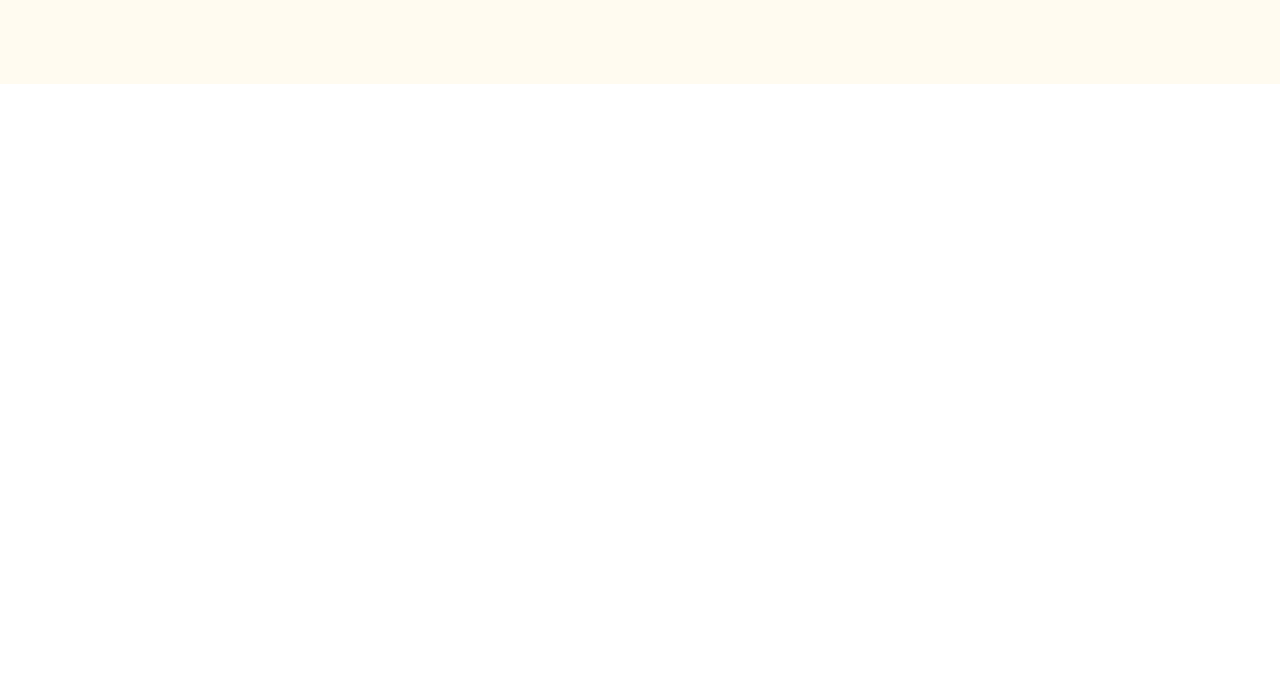
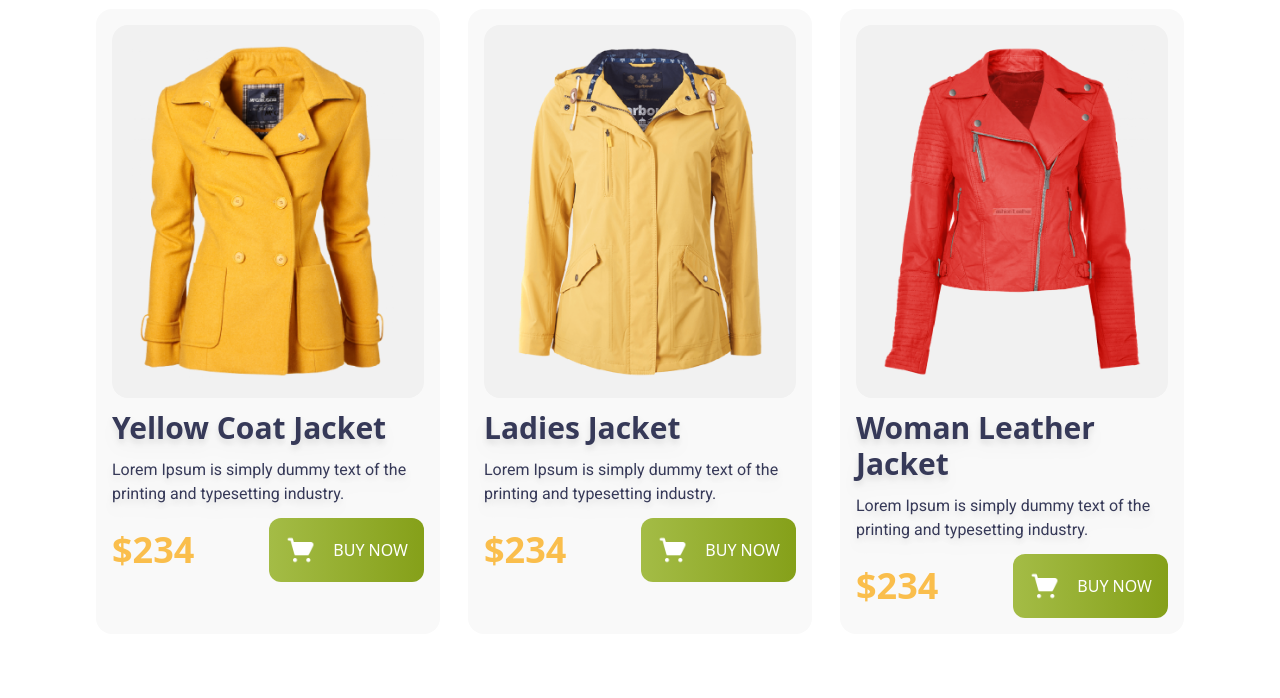
Before and after one commit to adibzamanbd/penguin-fashion, a plain HTML site: page index.html in a window 1280 px wide. Shown: the part 716-1414 px from the top of the page. Before the commit the page ends 800 px from the top, so only its background shows below. Drawn offline with nearby package versions, Linux system fonts and the light colour scheme.

Commit message:
woman jacket section added

```diff
--- a/index.html
+++ b/index.html
@@ -24,7 +24,7 @@
     </style>
   </head>
   <body>
-    <header class="w-full h-screen bg-[#FFFBF0]">
+    <header class="w-full h-full bg-[#FFFBF0]">
       <div class="w-full flex justify-around items-center py-4">
         <div>
           <img class="w-72" src="icons/logo.png" alt="" />
@@ -66,7 +66,7 @@
         </div>
       </div>
       <div
-        class="flex flex-col md:flex-row justify-around items-center  px-10 py-10"
+        class="flex flex-col md:flex-row justify-around items-center px-10 py-10"
       >
         <div class="space-y-3">
           <div class="text-7xl uppercase bebas-fonts text-[#363958]">
@@ -93,5 +93,94 @@
         </div>
       </div>
     </header>
+    <main class="w-full h-screen block">
+      <section class="py-12 px-24">
+        <div
+          class="text-7xl bebas-fonts text-[#363958] py-4 text-center md:text-left"
+        >
+          Woman Jackets
+        </div>
+        <div
+          class="grid grid-cols-1 md:grid-cols-2 lg:grid-cols-3 gap-7 font-roboto py-4"
+        >
+          <div class="space-y-3 bg-[#f9f9f9] p-4 rounded-2xl">
+            <div class="bg-[#F1F1F1;] p-5 rounded-2xl">
+              <img src="images/jacket-1.png" alt="" />
+            </div>
+            <div class="drop-shadow-lg w-full space-y-3">
+              <div class="text-3xl font-bold text-[#363958]">
+                Yellow Coat Jacket
+              </div>
+              <div
+                class="max-w-md roboto-fonts text-base font-normal text-[#363958]"
+              >
+                Lorem Ipsum is simply dummy text of the printing and typesetting
+                industry.
+              </div>
+            </div>
+            <div class="flex justify-between items-center">
+              <h3 class="text-4xl font-black text-[#FABE4C]">$234</h3>
+              <button
+                class="py-4 flex justify-between items-center gap-4 px-4 bg-gradient-to-r from-[#A4BC46] to-[#85A019] rounded-xl uppercase text-white font-medium"
+              >
+                <img src="icons/shopping-cart 1.png" class="w-8" alt="" />
+
+                Buy Now
+              </button>
+            </div>
+          </div>
+          <div class="space-y-3 bg-[#f9f9f9] p-4 rounded-2xl">
+            <div class="bg-[#F1F1F1;] p-5 rounded-2xl">
+              <img src="images/jacket-2.png" alt="" />
+            </div>
+            <div class="drop-shadow-lg w-full space-y-3">
+              <div class="text-3xl font-bold text-[#363958]">Ladies Jacket</div>
+              <div
+                class="max-w-md roboto-fonts text-base font-normal text-[#363958]"
+              >
+                Lorem Ipsum is simply dummy text of the printing and typesetting
+                industry.
+              </div>
+            </div>
+            <div class="flex justify-between items-center">
+              <h3 class="text-4xl font-black text-[#FABE4C]">$234</h3>
+              <button
+                class="py-4 flex justify-between items-center gap-4 px-4 bg-gradient-to-r from-[#A4BC46] to-[#85A019] rounded-xl uppercase text-white font-medium"
+              >
+                <img src="icons/shopping-cart 1.png" class="w-8" alt="" />
+
+                Buy Now
+              </button>
+            </div>
+          </div>
+          <div class="space-y-3 bg-[#f9f9f9] p-4 rounded-2xl">
+            <div class="bg-[#F1F1F1;] p-5 rounded-2xl">
+              <img src="images/jacket-3.png" alt="" />
+            </div>
+            <div class="drop-shadow-lg w-full space-y-3">
+              <div class="text-3xl font-bold text-[#363958]">
+                Woman Leather Jacket
+              </div>
+              <div
+                class="max-w-md roboto-fonts text-base font-normal text-[#363958]"
+              >
+                Lorem Ipsum is simply dummy text of the printing and typesetting
+                industry.
+              </div>
+            </div>
+            <div class="flex justify-between items-center">
+              <h3 class="text-4xl font-black text-[#FABE4C]">$234</h3>
+              <button
+                class="py-4 flex justify-between items-center gap-4 px-4 bg-gradient-to-r from-[#A4BC46] to-[#85A019] rounded-xl uppercase text-white font-medium"
+              >
+                <img src="icons/shopping-cart 1.png" class="w-8" alt="" />
+
+                Buy Now
+              </button>
+            </div>
+          </div>
+        </div>
+      </section>
+    </main>
   </body>
 </html>
```
